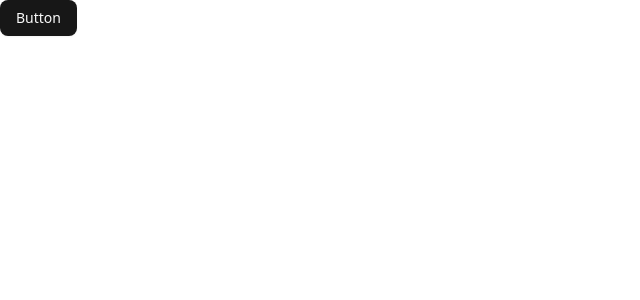
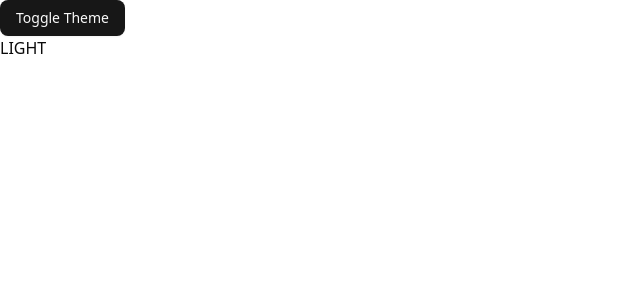
Before and after one commit to dhruv-d-simform/todo, a React (Vite) app: page / in a window 1280 px wide. Shown: the top 300 px of the page, without its empty margins (0-640 px from the left). Built offline with nearby package versions, Linux system fonts and the light colour scheme.

Commit message:
feature: Create context for theme and move all files related to theme in 'theme' directory

```diff
--- a/src/App.tsx
+++ b/src/App.tsx
@@ -1,9 +1,13 @@
 import { Button } from '@/components/ui/button';
+import { useThemeContext } from '@/theme/ThemeContext';
 
 function App() {
+    const { isDarkMode, toggleTheme } = useThemeContext();
     return (
         <div>
-            <Button>Button</Button>
+            <Button onClick={toggleTheme}>Toggle Theme</Button>
+
+            <p>{isDarkMode ? 'DARK' : 'LIGHT'}</p>
         </div>
     );
 }
--- a/src/main.tsx
+++ b/src/main.tsx
@@ -1,10 +1,13 @@
 import { StrictMode } from 'react';
 import { createRoot } from 'react-dom/client';
+import App from '@/App.tsx';
+import { ThemeProvider } from '@/theme/ThemeProvider';
 import '@/index.css';
-import App from '@/App.tsx';
 
 createRoot(document.getElementById('root')!).render(
     <StrictMode>
-        <App />
+        <ThemeProvider>
+            <App />
+        </ThemeProvider>
     </StrictMode>
 );
--- /dev/null
+++ b/src/theme/ThemeContext.ts
@@ -0,0 +1,12 @@
+import { createContext, useContext } from 'react';
+import { useTheme } from '@/theme/useTheme';
+
+export const ThemeContext = createContext<ReturnType<typeof useTheme>>({
+    isDarkMode: true,
+    changeTheme: () => {},
+    toggleTheme: () => {},
+});
+
+export function useThemeContext() {
+    return useContext(ThemeContext);
+}
--- /dev/null
+++ b/src/theme/ThemeProvider.tsx
@@ -0,0 +1,10 @@
+import { useTheme } from '@/theme/useTheme';
+import { ThemeContext } from '@/theme/ThemeContext';
+
+export function ThemeProvider({ children }: { children: React.ReactNode }) {
+    const theme = useTheme();
+
+    return (
+        <ThemeContext.Provider value={theme}>{children}</ThemeContext.Provider>
+    );
+}
```
Also changed, not shown: src/theme/useTheme.ts (renamed from src/hooks/useTheme.ts).
